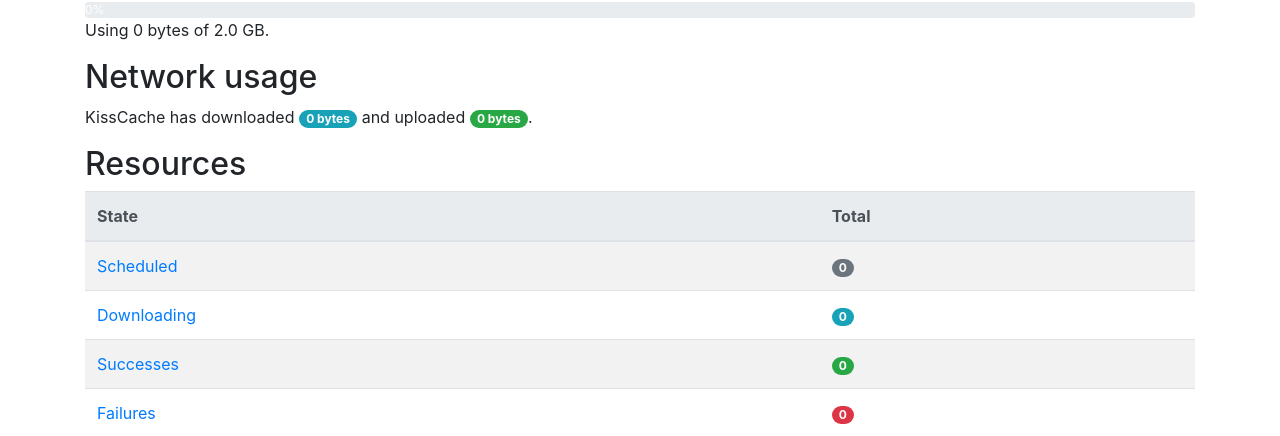
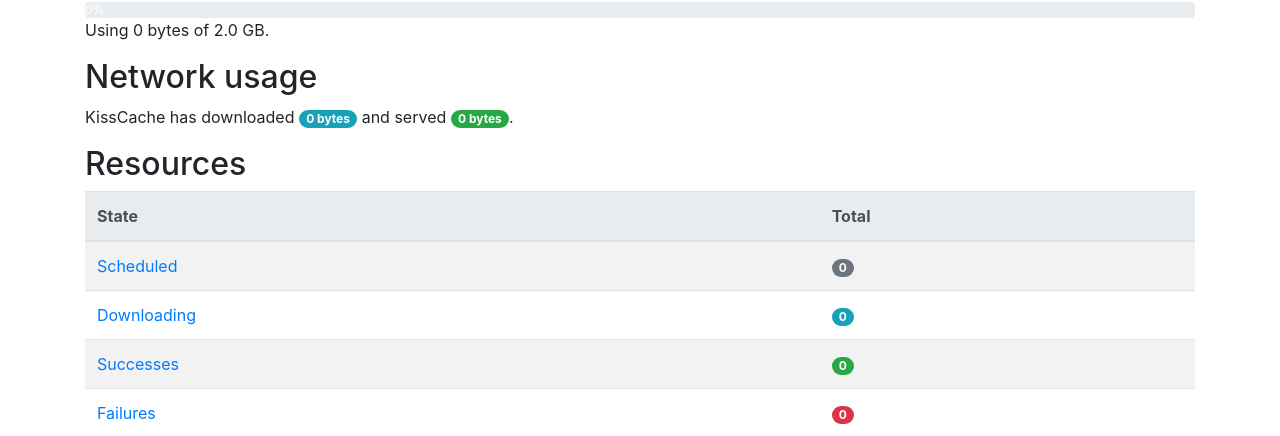
Before and after one commit to ivoire/KissCache, a Django app: page /statistics/ in a window 1280 px wide. Shown: the part 130-566 px from the top of the page. Run offline with Django 3.2, Linux system fonts and the light colour scheme; data comes from the database, SQL or seed files in the repository; data that the repository does not hold is empty; some libraries are stand-ins or nearby versions.

Commit message:
statitics: improve spelling
"uploaded" is confusing compare to "served".

```diff
--- a/kiss_cache/templates/kiss_cache/statistics.html
+++ b/kiss_cache/templates/kiss_cache/statistics.html
@@ -18,7 +18,7 @@
     {% endif %}
 
     <h2>Network usage</h2>
-    <p>KissCache has downloaded <span class="badge badge-pill badge-info" title="{{ download }}">{{ download|filesizeformat }}</span> and uploaded <span class="badge badge-pill badge-success" title="{{ upload }}">{{ upload|filesizeformat }}</span>.</p>
+    <p>KissCache has downloaded <span class="badge badge-pill badge-info" title="{{ download }}">{{ download|filesizeformat }}</span> and served <span class="badge badge-pill badge-success" title="{{ upload }}">{{ upload|filesizeformat }}</span>.</p>
     <h2>Resources</h2>
     <table class="table table-striped">
       <thead class="thead-light">
```
